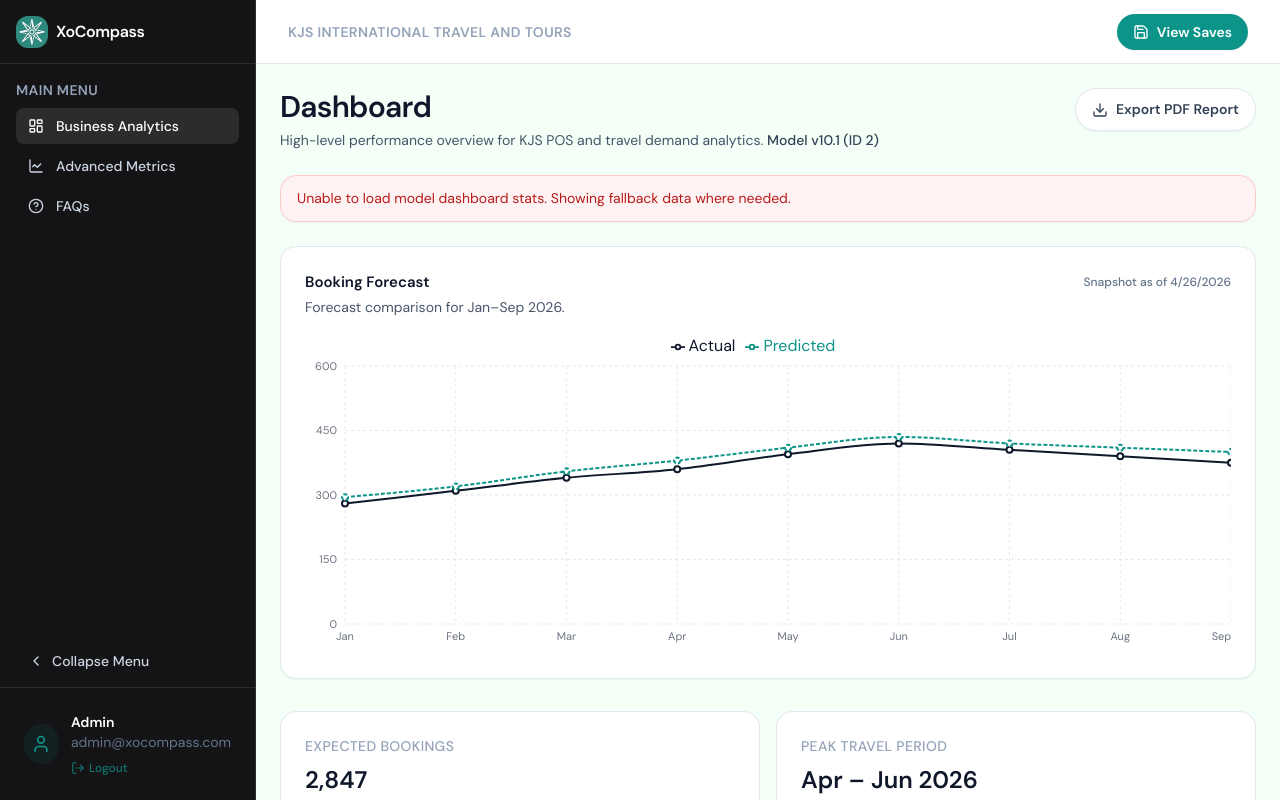
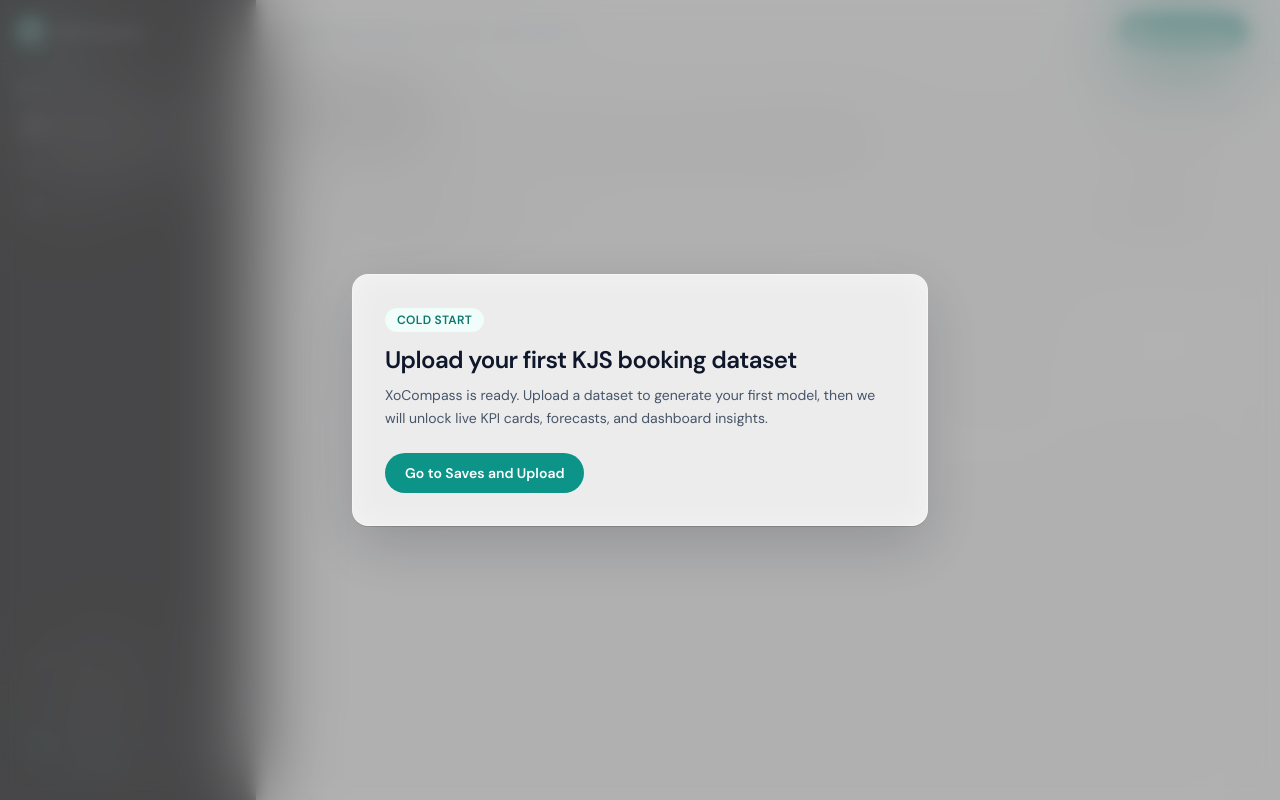
Before and after one commit to randreitomas/xocompass, a React (Vite) app: page /simplified in a window 1280 px wide. Built offline with nearby package versions, Linux system fonts and the light colour scheme; no server answers.

Commit message:
Added SavesPage.tsx beautification

```diff
--- /dev/null
+++ b/src/components/dashboard/SkeletonDashboard.tsx
@@ -0,0 +1,62 @@
+import React from "react";
+
+export const SkeletonDashboard: React.FC = () => {
+  return (
+    <div className="mx-auto max-w-7xl px-6 py-6">
+      <div className="mb-6 flex flex-col gap-3 sm:flex-row sm:items-start sm:justify-between">
+        <div>
+          <div className="h-8 w-44 rounded-md bg-slate-200" />
+          <div className="mt-2 h-4 w-80 rounded bg-slate-200/80" />
+        </div>
+        <div className="h-10 w-40 rounded-full border-2 border-dashed border-slate-300 bg-slate-100" />
+      </div>
+
+      <section className="grid gap-4 md:grid-cols-3">
+        {Array.from({ length: 3 }).map((_, index) => (
+          <div
+            key={index}
+            className="rounded-2xl border border-slate-200 bg-white p-6 shadow-sm"
+          >
+            <div className="h-3 w-28 rounded bg-slate-200" />
+            <div className="mt-2 text-3xl font-semibold text-slate-400">-</div>
+            <div className="mt-3 h-3 w-24 rounded bg-slate-200/80" />
+          </div>
+        ))}
+      </section>
+
+      <section className="mt-6 rounded-2xl border border-slate-200 bg-white p-6 shadow-sm">
+        <div className="mb-4 flex items-center justify-between">
+          <div className="h-4 w-40 rounded bg-slate-200" />
+          <div className="h-3 w-28 rounded bg-slate-200/80" />
+        </div>
+        <div className="h-72 rounded-xl border-2 border-dashed border-slate-300 bg-slate-50" />
+      </section>
+
+      <section className="mt-6 grid gap-4 md:grid-cols-2">
+        <div className="rounded-2xl border border-slate-200 bg-white p-6 shadow-sm">
+          <div className="h-4 w-36 rounded bg-slate-200" />
+          <div className="mt-4 space-y-3">
+            {Array.from({ length: 4 }).map((_, index) => (
+              <div
+                key={index}
+                className="h-10 rounded-lg border border-dashed border-slate-300 bg-slate-50"
+              />
+            ))}
+          </div>
+        </div>
+
+        <div className="rounded-2xl border border-slate-200 bg-white p-6 shadow-sm">
+          <div className="h-4 w-36 rounded bg-slate-200" />
+          <div className="mt-4 space-y-3">
+            {Array.from({ length: 4 }).map((_, index) => (
+              <div
+                key={index}
+                className="h-10 rounded-lg border border-dashed border-slate-300 bg-slate-50"
+              />
+            ))}
+          </div>
+        </div>
+      </section>
+    </div>
+  );
+};
--- /dev/null
+++ b/src/components/modals/SavesModal.tsx
@@ -0,0 +1,49 @@
+import React from "react";
+
+interface SavesModalProps {
+  open: boolean;
+  lockOpen?: boolean;
+  title: string;
+  description: string;
+  actionLabel: string;
+  onAction: () => void;
+}
+
+export const SavesModal: React.FC<SavesModalProps> = ({
+  open,
+  title,
+  description,
+  actionLabel,
+  onAction,
+}) => {
+  if (!open) return null;
+
+  return (
+    <div
+      className="fixed inset-0 z-50 flex items-center justify-center bg-black/30 px-4 backdrop-blur-[8px]"
+      style={{ WebkitBackdropFilter: "blur(8px)" }}
+    >
+      <div
+        className="w-full max-w-xl rounded-2xl border border-white/30 bg-white/85 p-6 shadow-[0_20px_60px_rgba(15,23,42,0.18)] backdrop-blur-[16px] sm:p-8"
+        style={{ WebkitBackdropFilter: "blur(16px)" }}
+      >
+        <div className="mb-3 inline-flex rounded-full bg-teal-50 px-3 py-1 text-xs font-semibold uppercase tracking-wide text-teal-700">
+          Cold Start
+        </div>
+        <h2 className="text-2xl font-semibold tracking-tight text-slate-900">
+          {title}
+        </h2>
+        <p className="mt-2 text-sm leading-relaxed text-slate-600">
+          {description}
+        </p>
+        <button
+          type="button"
+          onClick={onAction}
+          className="mt-6 inline-flex items-center justify-center rounded-full bg-teal-600 px-5 py-2.5 text-sm font-semibold text-white transition hover:bg-teal-700"
+        >
+          {actionLabel}
+        </button>
+      </div>
+    </div>
+  );
+};
--- a/src/lib/api.ts
+++ b/src/lib/api.ts
@@ -1,10 +1,9 @@
 /**
- * Prefer same-origin `/backend` in production (Vercel rewrite avoids CORS).
+ * Prefer same-origin `/backend` in all environments to avoid CORS.
+ * In development, Vite proxy forwards `/backend` to the real API.
  * Override anytime via `VITE_API_BASE_URL`.
  */
-const DEFAULT_API_BASE_URL = import.meta.env.PROD
-  ? "/backend"
-  : "https://xocompass-backend-572370238000.asia-southeast1.run.app";
+const DEFAULT_API_BASE_URL = "/backend";
 
 const trimTrailingSlash = (value: string) => value.replace(/\/+$/, "");
 
--- a/src/pages/SavesPage.tsx
+++ b/src/pages/SavesPage.tsx
@@ -1,6 +1,9 @@
 import React, { useEffect, useRef, useState, useMemo } from "react";
 import { useNavigate } from "react-router-dom";
 import { apiUrl } from "../lib/api";
+import { SimplifiedMetrics } from "./SimplifiedMetrics";
+import { Sidebar } from "../components/layout/Sidebar";
+import { Header } from "../components/layout/Header";
 
 // ─── Types ────────────────────────────────────────────────────────────────────
 
@@ -620,8 +623,26 @@
   const isDisabled = isUploading || isRetraining || isMutatingSave;
 
   return (
-    <div className="min-h-screen bg-slate-50 px-4 py-10 sm:px-6">
-      <div className="mx-auto max-w-2xl">
+    <div className="relative min-h-screen overflow-hidden bg-slate-50">
+      <div className="fixed inset-0 z-0 overflow-hidden pointer-events-none select-none">
+        <div className="h-[114dvh] min-h-[860px] w-[114vw] min-w-[1200px] -translate-x-[7vw] -translate-y-[5vh] origin-top-left scale-[0.3] transform-gpu md:scale-[0.70] xl:scale-95">
+          <div className="h-full w-full overflow-hidden bg-gray-50 text-slate-900">
+            <div className="flex h-full">
+              <Sidebar isCollapsed={false} onToggle={() => undefined} />
+              <div className="ml-64 flex flex-1 flex-col">
+                <Header pageTitle="Business Analytics Dashboard" />
+                <main className="flex-1 overflow-hidden bg-gray-50 p-8">
+                  <SimplifiedMetrics isBackgroundPreview={true} />
+                </main>
+              </div>
+            </div>
+          </div>
+        </div>
+      </div>
+      <div className="fixed inset-0 z-10 pointer-events-none bg-white/30 backdrop-blur-md" />
+
+      <div className="relative z-20 flex min-h-screen items-center justify-center p-4 sm:p-6">
+        <div className="w-full max-w-2xl rounded-2xl border border-white/30 bg-white/85 p-6 shadow-[0_20px_60px_rgba(15,23,42,0.18)] backdrop-blur-[64px] sm:p-8">
 
         {/* ── Header ── */}
         <div className="mb-6 flex items-start justify-between gap-4">
@@ -718,7 +739,7 @@
               <p className="rounded-xl border border-slate-200 bg-white px-4 py-3 text-sm text-slate-500">
                 {searchQuery
                   ? "No saves match your search."
-                  : "No saves yet. Start a new session to create one."}
+                  : "No saves yet. Upload your first KJS booking dataset to unlock the live dashboard."}
               </p>
             )}
 
@@ -786,6 +807,7 @@
         {retrainStatus && (
           <p className="mt-3 text-xs text-slate-500">{retrainStatus}</p>
         )}
+        </div>
       </div>
 
       {/* Hidden file input */}
--- a/src/pages/SimplifiedMetrics.tsx
+++ b/src/pages/SimplifiedMetrics.tsx
@@ -13,11 +13,13 @@
   Legend,
 } from "recharts";
 import { Download } from "lucide-react";
-import { useLocation } from "react-router-dom";
+import { useLocation, useNavigate } from "react-router-dom";
 import { MetricCard } from "../components/ui/MetricCard";
 import { ChartContainer } from "../components/ui/ChartContainer";
 import { StatusBadge } from "../components/ui/StatusBadge";
 import { apiUrl } from "../lib/api";
+import { SkeletonDashboard } from "../components/dashboard/SkeletonDashboard";
+import { SavesModal } from "../components/modals/SavesModal";
 
 const fallbackForecastData = [
   { month: "Jan", actual: 280, predicted: 295, lowerCI: 260, upperCI: 330 },
@@ -76,6 +78,19 @@
   selectedModelVersion?: string;
 }
 
+interface BackendModel {
+  id: number;
+  version: string;
+}
+
+interface ModelsResponse {
+  available_models: BackendModel[];
+}
+
+interface SimplifiedMetricsProps {
+  isBackgroundPreview?: boolean;
+}
+
 const formatCompactRevenue = (value: number) => {
   const compact = new Intl.NumberFormat("en-US", {
     notation: "compact",
@@ -85,7 +100,10 @@
   return `₱${compact.toUpperCase()}`;
 };
 
-export const SimplifiedMetrics: React.FC = () => {
+export const SimplifiedMetrics: React.FC<SimplifiedMetricsProps> = ({
+  isBackgroundPreview = false,
+}) => {
+  const navigate = useNavigate();
   const location = useLocation();
   const routeState = (location.state as MetricsRouteState | null) ?? null;
   const storedModelId = (() => {
@@ -114,8 +132,45 @@
     useState<DashboardStatsResponse | null>(null);
   const [isLoading, setIsLoading] = useState(true);
   const [loadError, setLoadError] = useState("");
+  const [models, setModels] = useState<BackendModel[]>([]);
+  const [isLoadingModels, setIsLoadingModels] = useState(true);
 
   useEffect(() => {
+    const fetchModels = async () => {
+      try {
+        setIsLoadingModels(true);
+        const response = await fetch(apiUrl("/api/models"));
+        if (response.status === 404) {
+          setModels([]);
+          return;
+        }
+        if (!response.ok) {
+          throw new Error(`Request failed with status ${response.status}`);
+        }
+        const data: ModelsResponse = await response.json();
+        setModels(data.available_models ?? []);
+      } catch (error) {
+        console.error("Unable to load models:", error);
+        setModels([]);
+      } finally {
+        setIsLoadingModels(false);
+      }
+    };
+
+    fetchModels();
+  }, []);
+
+  const hasNoData = !isLoadingModels && models.length === 0;
+  const shouldShowColdStart = hasNoData && !isBackgroundPreview;
+
+  useEffect(() => {
+    if (shouldShowColdStart) {
+      setDashboardStats(null);
+      setIsLoading(false);
+      setLoadError("");
+      return;
+    }
+
     const fetchDashboardStats = async () => {
       try {
         setIsLoading(true);
@@ -140,7 +195,7 @@
     };
 
     fetchDashboardStats();
-  }, [selectedModelId]);
+  }, [selectedModelId, shouldShowColdStart]);
 
   useEffect(() => {
     try {
@@ -189,7 +244,12 @@
   }, [dashboardStats]);
 
   return (
-    <div className="min-h-full bg-[#F4FFF8] px-6 py-6 -m-8">
+    <div className="relative min-h-full">
+      <div
+        className={`min-h-full bg-[#F4FFF8] px-6 py-6 -m-8 ${
+          shouldShowColdStart ? "pointer-events-none select-none grayscale saturate-0" : ""
+        }`}
+      >
       <div className="flex flex-col gap-4 sm:flex-row sm:items-start sm:justify-between">
         <div>
           <h1 className="text-[30px] font-semibold leading-tight tracking-tight text-slate-900">
@@ -224,6 +284,10 @@
       )}
 
       <div className="mt-6 space-y-8">
+      {shouldShowColdStart ? (
+        <SkeletonDashboard />
+      ) : (
+      <>
 
       <ChartContainer
         title="Booking Forecast"
@@ -523,7 +587,25 @@
           </div>
         </div>
       </section>
+      </>
+      )}
       </div>
+    </div>
+      {shouldShowColdStart && (
+        <>
+          <div className="pointer-events-none fixed inset-0 z-30 bg-white/35 backdrop-blur-2xl" />
+          <div className="relative z-50">
+            <SavesModal
+              open={true}
+              lockOpen={true}
+              title="Upload your first KJS booking dataset"
+              description="XoCompass is ready. Upload a dataset to generate your first model, then we will unlock live KPI cards, forecasts, and dashboard insights."
+              actionLabel="Go to Saves and Upload"
+              onAction={() => navigate("/saves")}
+            />
+          </div>
+        </>
+      )}
     </div>
   );
 };
```
